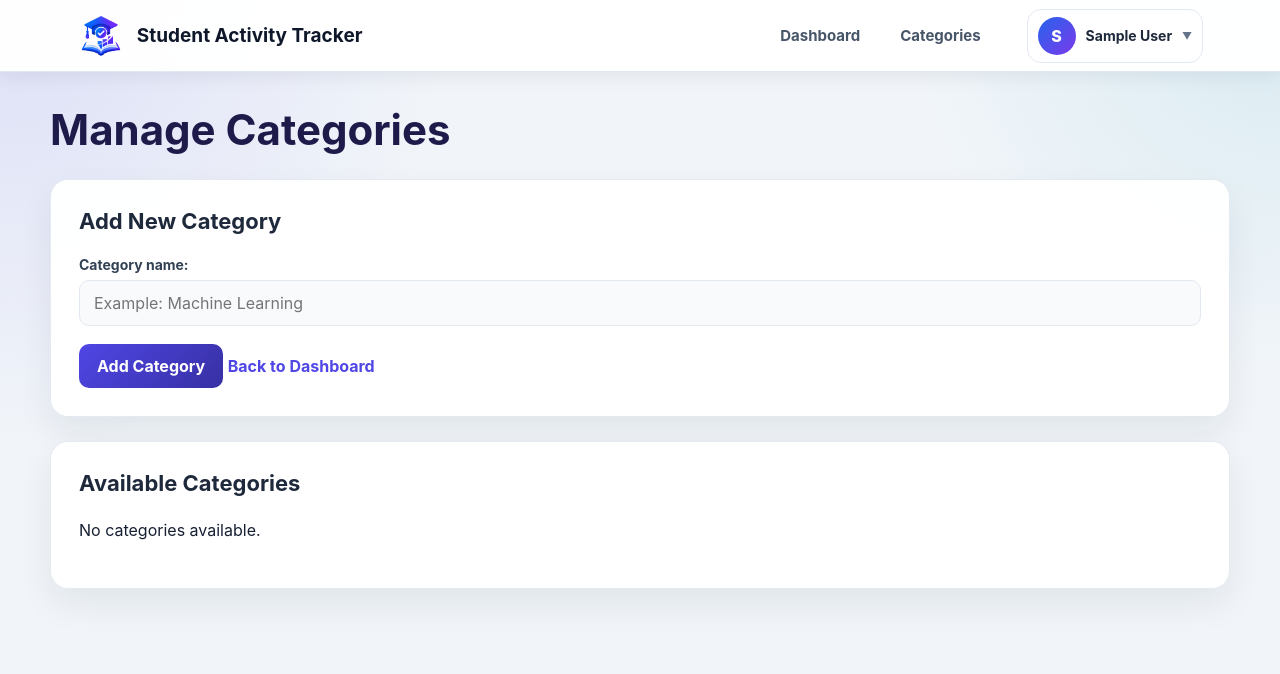
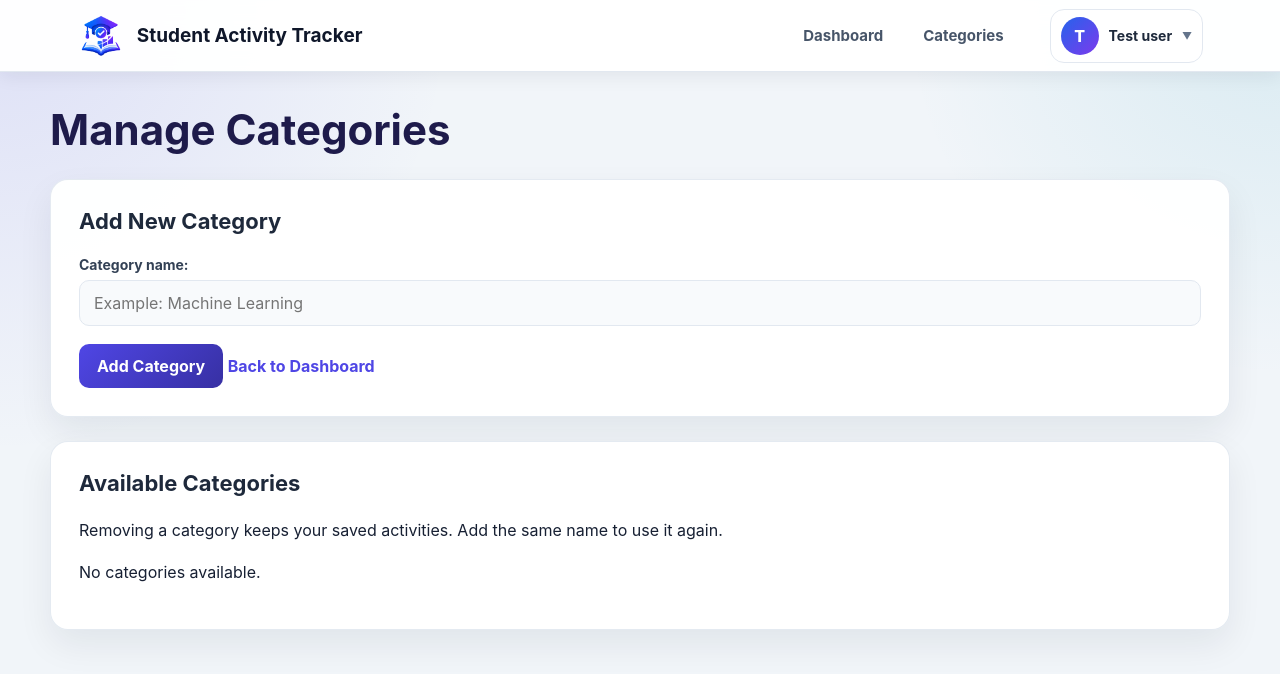
Before and after one commit to Dhiraj288/student-activity-tracker, a Flask app: template templates/categories.html in a window 1280 px wide. Shown: the top 674 px of the page. Run offline with Flask 3, Linux system fonts and the light colour scheme; the template is opened without the code that fills it, so the values that code supplies are empty; the visitor is signed in with stand-in values (Sample User, id 1).

Commit message:
Fix category removal without losing activity history

```diff
--- a/app.py
+++ b/app.py
@@ -2,6 +2,7 @@ from functools import wraps
 from flask import (
     Flask,
     Response,
+    flash,
     redirect,
     render_template,
     request,
@@ -37,7 +38,26 @@ def get_database_connection():
         user=os.getenv("DB_USER"),
         password=os.getenv("DB_PASSWORD"),
         database=os.getenv("DB_NAME"),
+        port=int(os.getenv("DB_PORT", "3306")),
     )
+
+
+def get_available_categories(cursor, user_id):
+    # Keep the shared catalog intact; removal is a preference for one account.
+    cursor.execute(
+        """
+        SELECT categories.id, categories.name
+        FROM categories
+        WHERE NOT EXISTS (
+            SELECT 1 FROM user_hidden_categories
+            WHERE user_hidden_categories.category_id = categories.id
+              AND user_hidden_categories.user_id = %s
+        )
+        ORDER BY categories.name
+        """,
+        (user_id,),
+    )
+    return cursor.fetchall()
 
 
 def login_required(view_function):
@@ -164,6 +184,8 @@ def home():
     user_id = session["user_id"]
     connection = get_database_connection()
     cursor = connection.cursor(dictionary=True)
+    categories = get_available_categories(cursor, user_id)
+    available_names = {category["name"] for category in categories}
 
     if request.method == "POST":
         category = request.form.get("category", "").strip()
@@ -171,7 +193,7 @@ def home():
         minutes_text = request.form.get("minutes", "").strip()
         study_date = request.form.get("study_date", "").strip()
 
-        if category and subject and minutes_text.isdigit() and study_date:
+        if category in available_names and subject and minutes_text.isdigit() and study_date:
             minutes = int(minutes_text)
             if minutes > 0:
                 cursor.execute(
@@ -275,8 +297,12 @@ def home():
         for record in category_records
     ]
 
-    cursor.execute("SELECT * FROM categories ORDER BY name")
-    categories = cursor.fetchall()
+    # Removed categories must remain usable when filtering existing history.
+    history_names = {record["category"] for record in all_records}
+    filter_categories = [
+        {"name": name}
+        for name in sorted(available_names | history_names, key=str.casefold)
+    ]
     cursor.close()
     connection.close()
 
@@ -285,6 +311,7 @@ def home():
         message=message,
         records=records,
         categories=categories,
+        filter_categories=filter_categories,
         total_sessions=total_sessions,
         total_minutes=total_minutes,
         total_hours=total_hours,
@@ -318,13 +345,20 @@ def edit_record(record_id):
         connection.close()
         return redirect(url_for("home"))
 
+    categories = get_available_categories(cursor, user_id)
+    available_names = {category["name"] for category in categories}
+    # Editing an old activity must not silently replace its removed category.
+    if record["category"] not in available_names:
+        categories.append({"name": record["category"]})
+        available_names.add(record["category"])
+
     if request.method == "POST":
         category = request.form.get("category", "").strip()
         subject = request.form.get("subject", "").strip()
         minutes_text = request.form.get("minutes", "").strip()
         study_date = request.form.get("study_date", "").strip()
 
-        if category and subject and minutes_text.isdigit() and study_date:
+        if category in available_names and subject and minutes_text.isdigit() and study_date:
             minutes = int(minutes_text)
             if minutes > 0:
                 cursor.execute(
@@ -348,8 +382,6 @@ def edit_record(record_id):
                 connection.close()
                 return redirect(url_for("home"))
 
-    cursor.execute("SELECT * FROM categories ORDER BY name")
-    categories = cursor.fetchall()
     cursor.close()
     connection.close()
     return render_template("edit.html", record=record, categories=categories)
@@ -378,24 +410,36 @@ def manage_categories():
 
     if request.method == "POST":
         category_name = request.form.get("name", "").strip()
-        if category_name:
+        if category_name and len(category_name) <= 50:
             cursor.execute(
                 "SELECT id FROM categories WHERE name = %s",
                 (category_name,),
             )
-            if cursor.fetchone() is None:
+            existing_category = cursor.fetchone()
+            if existing_category is None:
                 cursor.execute(
                     "INSERT INTO categories (name) VALUES (%s)",
                     (category_name,),
                 )
-                connection.commit()
+            else:
+                # Adding the same name restores this account's removed choice.
+                cursor.execute(
+                    """
+                    DELETE FROM user_hidden_categories
+                    WHERE user_id = %s AND category_id = %s
+                    """,
+                    (session["user_id"], existing_category["id"]),
+                )
+            connection.commit()
+            flash("Category is available in your list.", "success")
+        else:
+            flash("Enter a category name with 1 to 50 characters.", "error")
 
         cursor.close()
         connection.close()
         return redirect(url_for("manage_categories"))
 
-    cursor.execute("SELECT * FROM categories ORDER BY name")
-    categories = cursor.fetchall()
+    categories = get_available_categories(cursor, session["user_id"])
     cursor.close()
     connection.close()
     return render_template("categories.html", categories=categories)
@@ -407,8 +451,15 @@ def edit_category(category_id):
     connection = get_database_connection()
     cursor = connection.cursor(dictionary=True)
     cursor.execute(
-        "SELECT * FROM categories WHERE id = %s",
-        (category_id,),
+        """
+        SELECT * FROM categories
+        WHERE id = %s AND NOT EXISTS (
+            SELECT 1 FROM user_hidden_categories
+            WHERE user_hidden_categories.category_id = categories.id
+              AND user_hidden_categories.user_id = %s
+        )
+        """,
+        (category_id, session["user_id"]),
     )
     category = cursor.fetchone()
 
@@ -467,20 +518,15 @@ def delete_category(category_id):
     if category:
         cursor.execute(
             """
-            SELECT COUNT(*) AS usage_count
-            FROM study_records
-            WHERE category = %s
+            INSERT IGNORE INTO user_hidden_categories (user_id, category_id)
+            VALUES (%s, %s)
             """,
-            (category["name"],),
+            (session["user_id"], category_id),
         )
-        usage_count = cursor.fetchone()["usage_count"]
-
-        if usage_count == 0:
-            cursor.execute(
-                "DELETE FROM categories WHERE id = %s",
-                (category_id,),
-            )
-            connection.commit()
+        connection.commit()
+        flash("Category removed from your list. Existing activities were kept.", "success")
+    else:
+        flash("This category is no longer available.", "error")
 
     cursor.close()
     connection.close()
--- a/templates/categories.html
+++ b/templates/categories.html
@@ -24,6 +24,12 @@
     <main class="container" id="main-content">
 
         <h1>Manage Categories</h1>
+
+        {% for kind, message in get_flashed_messages(with_categories=True) %}
+            <p class="{{ 'error-message' if kind == 'error' else 'message' }}" role="status">
+                {{ message }}
+            </p>
+        {% endfor %}
 
         <section class="card">
 
@@ -57,6 +63,8 @@
         <section class="card">
 
             <h2>Available Categories</h2>
+
+            <p>Removing a category keeps your saved activities. Add the same name to use it again.</p>
 
             {% if categories %}
 
@@ -95,18 +103,16 @@
                                         </a>
 
                                         <form
-                           method="POST"
-                       action="{{ url_for(
-                   'delete_category',
-                category_id=category.id
-                 ) }}"
-                               onsubmit="return confirm('Delete this category?');"
->
+                                            method="POST"
+                                            action="{{ url_for('delete_category', category_id=category.id) }}"
+                                            onsubmit="return confirm('Remove this category from your list? Your saved activities will be kept.');"
+                                        >
                                             <button
                                                 type="submit"
                                                 class="delete-button"
+                                                aria-label="Remove {{ category.name }}"
                                             >
-                                                Delete
+                                                Remove
                                             </button>
                                         </form>
 
--- a/templates/index.html
+++ b/templates/index.html
@@ -65,6 +65,10 @@
         <section class="card" id="add-activity">
 
             <h2>Add Activity</h2>
+
+            {% if not categories %}
+                <p><a href="{{ url_for('manage_categories') }}">Add a category</a> to record a new activity.</p>
+            {% endif %}
 
             <form method="POST" action="{{ url_for('home') }}" class="activity-form">
 
@@ -234,7 +238,7 @@
                             All categories
                         </option>
 
-                        {% for category in categories %}
+                        {% for category in filter_categories %}
 
                             <option
                                 value="{{ category.name }}"
```
Also changed, not shown: init_db.py (+17 -0 lines), tests/test_category_removal.py (added, +265 -0 lines), README.md.
